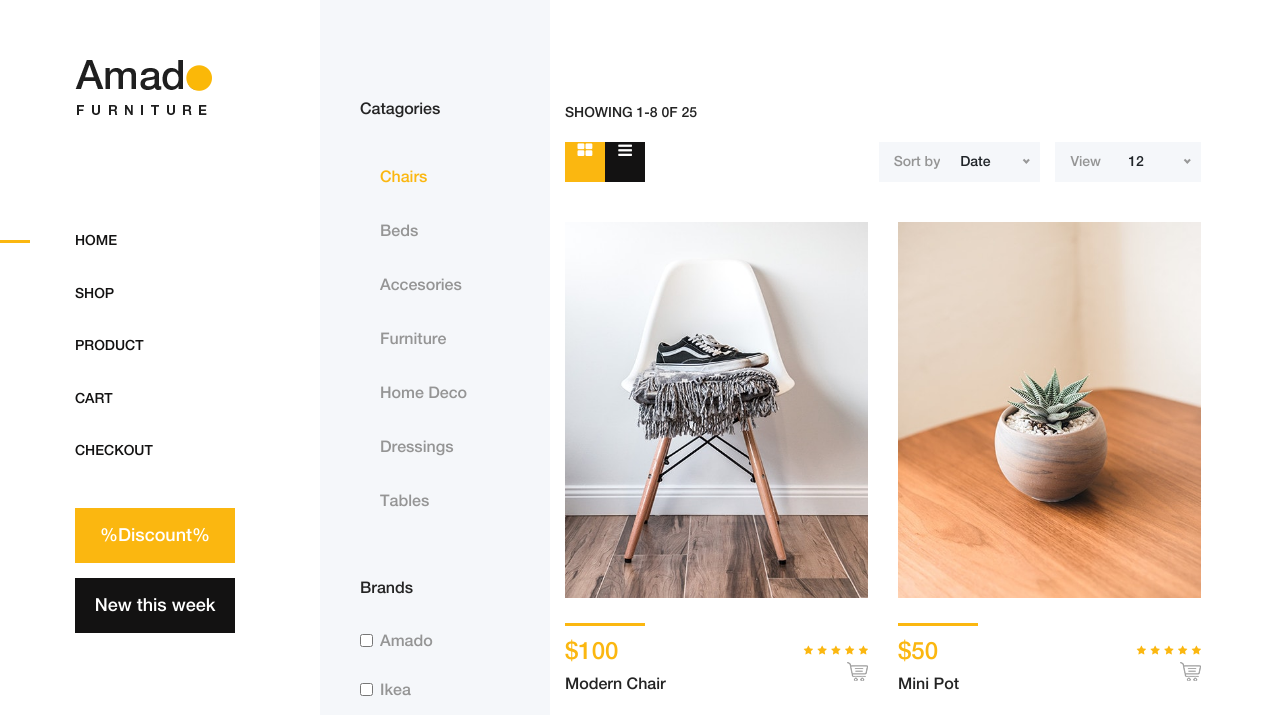
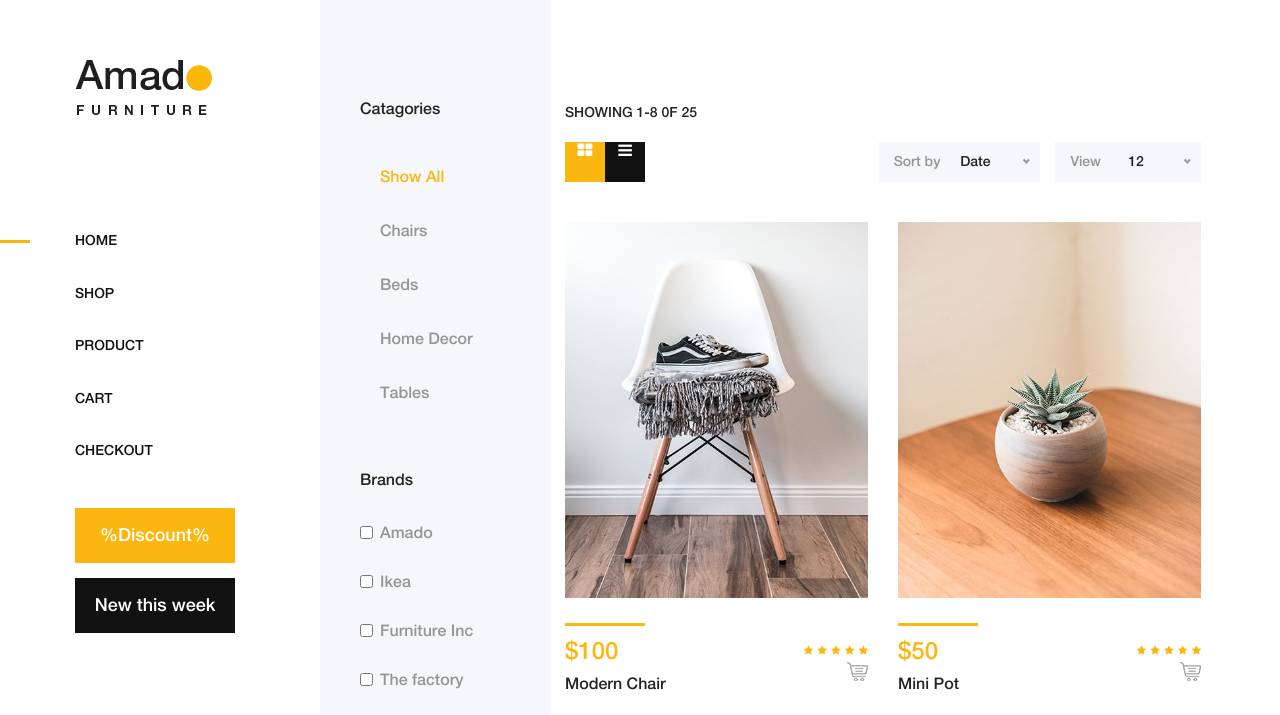
Before and after one commit to Amaljith64/AmalFurnitureEcommerceWeb, a Django app: page /shop in a window 1280 px wide. Shown: the top 715 px of the page. Run offline with Django 3.2, Linux system fonts and the light colour scheme; data comes from the database, SQL or seed files in the repository; style sheets or scripts are compiled from the project's sources; some libraries are stand-ins or nearby versions.

Commit message:
filter added to shop

```diff
--- a/shop/views.py
+++ b/shop/views.py
@@ -1,4 +1,4 @@
-from django.shortcuts import render
+from django.shortcuts import render, get_object_or_404
 from . models import *
 
 # Create your views here.
@@ -6,10 +6,19 @@ from . models import *
 def home(request,):
  return render(request,'index.html')
 
-def shop(request):
- prod=products.objects.all()
+def shop(request,c_slug=None):
+ c_page=None
+ prodt=None
+ if c_slug!=None:
+   c_page=get_object_or_404(categ,slug=c_slug)
+   prodt=products.objects.filter(category=c_page,available=True)
+ else:
+    prodt=products.objects.all().filter(available=True)
+    cat=categ.objects.all()
 
- return render(request,'shop.html',{'pr':prod})
+
+
+ return render(request,'shop.html',{'pr':prodt,'ct':cat})
 
 
 
--- a/templates/shop.html
+++ b/templates/shop.html
@@ -11,13 +11,10 @@
                 <!--  Catagories  -->
                 <div class="catagories-menu">
                     <ul>
-                        <li class="active"><a href="#">Chairs</a></li>
-                        <li><a href="#">Beds</a></li>
-                        <li><a href="#">Accesories</a></li>
-                        <li><a href="#">Furniture</a></li>
-                        <li><a href="#">Home Deco</a></li>
-                        <li><a href="#">Dressings</a></li>
-                        <li><a href="#">Tables</a></li>
+                        <li class="active"><a href="#">Show All</a></li>
+                        {% for i in ct %}
+                        <li><a href="#">{{i.name}}</a></li>
+                        {% endfor %}
                     </ul>
                 </div>
             </div>
```
